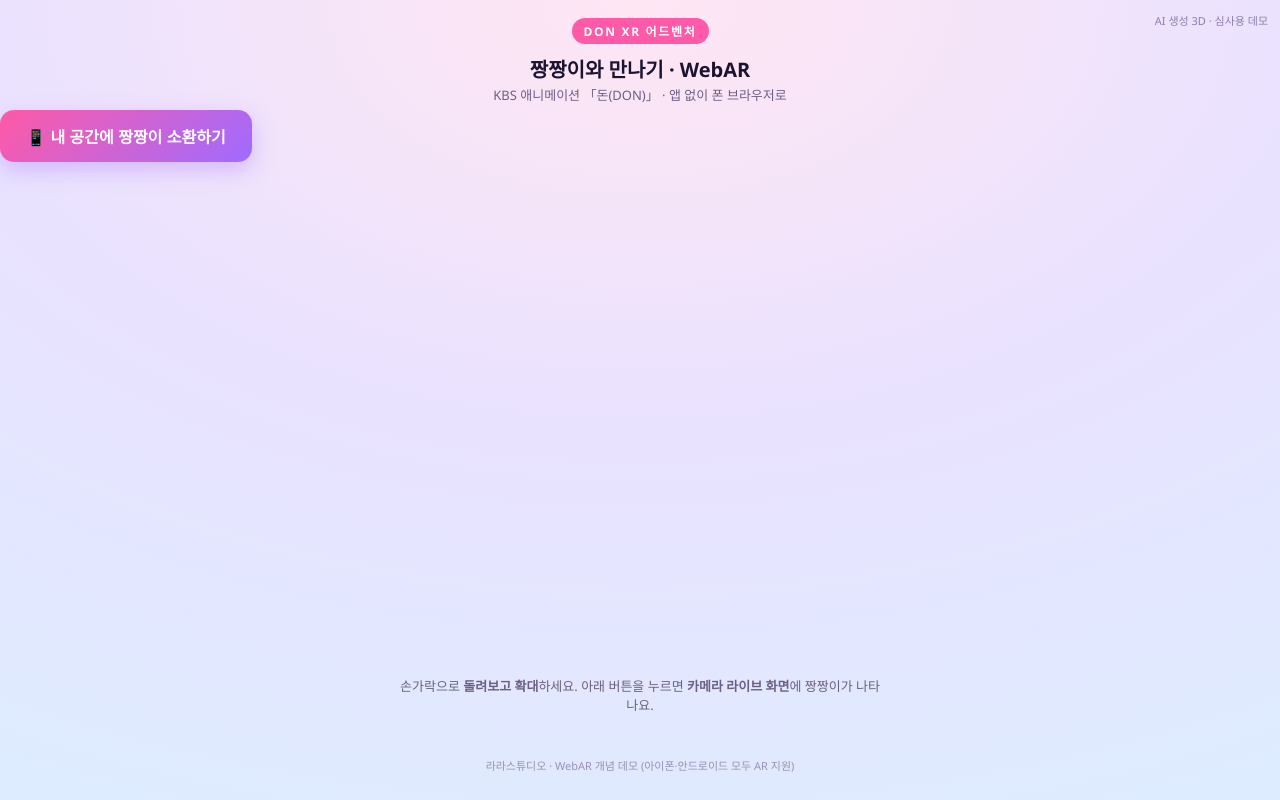
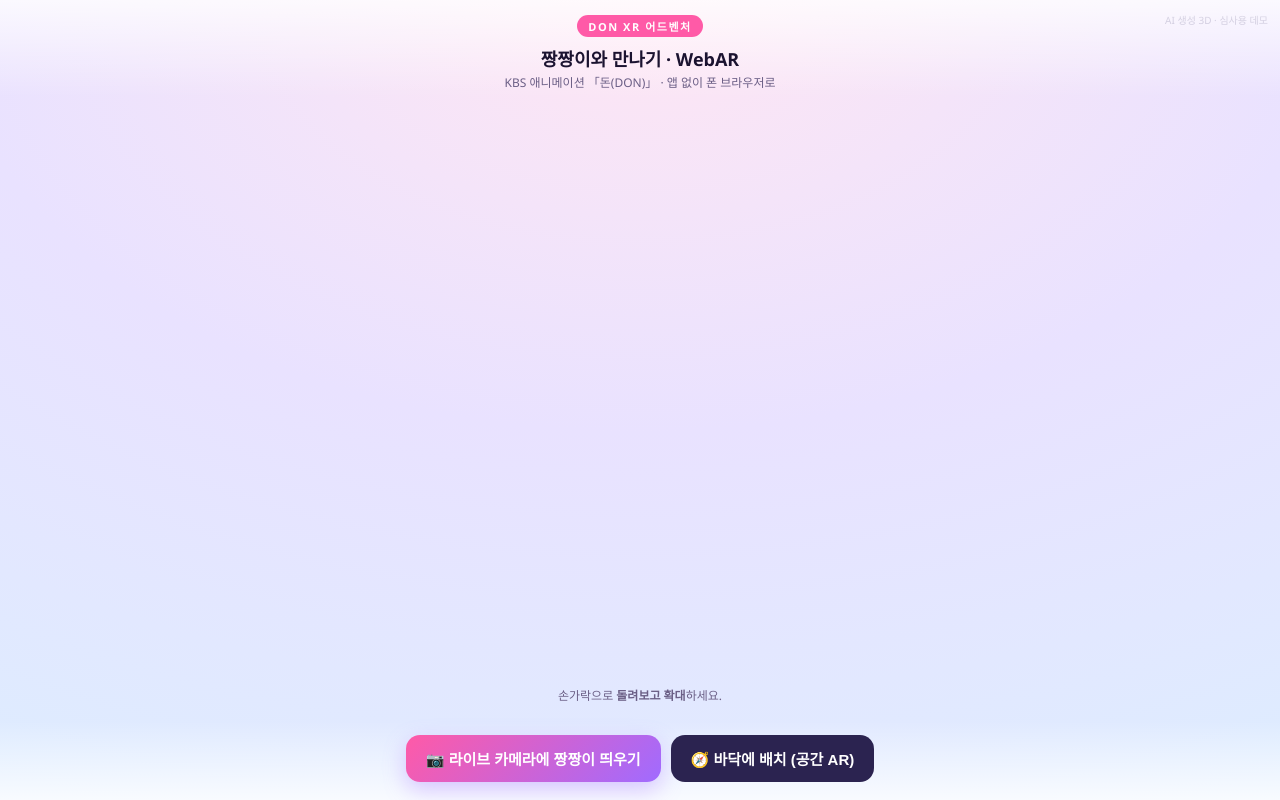
Before and after one commit to encode1234/don-xr-webar, a plain HTML site: page index.html in a window 1280 px wide. Drawn offline with Linux system fonts and the light colour scheme; some packages are replaced by stand-ins of ours; a script that the page names is missing.

Commit message:
라이브 카메라 인페이지 합성 모드 추가 (getUserMedia + 투명 model-viewer)

```diff
--- a/index.html
+++ b/index.html
@@ -2,57 +2,103 @@
 <html lang="ko">
 <head>
 <meta charset="utf-8">
-<meta name="viewport" content="width=device-width, initial-scale=1, maximum-scale=1">
+<meta name="viewport" content="width=device-width, initial-scale=1, maximum-scale=1, viewport-fit=cover">
 <title>DON XR · 짱짱이 WebAR 데모</title>
 <script type="module" src="https://ajax.googleapis.com/ajax/libs/model-viewer/3.5.0/model-viewer.min.js"></script>
 <style>
-  :root{ --pink:#ff5aa7; --ink:#1b1330; }
-  *{box-sizing:border-box} html,body{margin:0;height:100%}
-  body{font-family:'Segoe UI','Malgun Gothic',system-ui,sans-serif;
-    background:radial-gradient(120% 120% at 50% 0%,#ffe6f3 0%,#e9e2ff 45%,#dbeeff 100%);
-    color:var(--ink); display:flex; flex-direction:column; min-height:100dvh}
-  header{padding:18px 20px 6px; text-align:center}
-  header .tag{display:inline-block;font-size:12px;font-weight:800;letter-spacing:.14em;
-    color:#fff;background:var(--pink);padding:4px 12px;border-radius:999px}
-  header h1{margin:10px 0 2px;font-size:20px}
-  header p{margin:0;font-size:13px;color:#6b5f86}
-  model-viewer{flex:1;width:100%;min-height:56vh;background:transparent;--poster-color:transparent}
-  .hint{max-width:520px;margin:0 auto;padding:8px 20px 4px;font-size:13px;color:#6b5f86;text-align:center}
-  .btnbar{padding:6px 16px 22px;display:flex;justify-content:center}
-  .ar{appearance:none;border:0;cursor:pointer;font-weight:800;font-size:16px;color:#fff;
-    background:linear-gradient(135deg,#ff5aa7,#a06bff);padding:14px 26px;border-radius:14px;
-    box-shadow:0 8px 22px rgba(160,107,255,.35)}
-  .foot{font-size:11px;color:#9a8fb5;text-align:center;padding-bottom:16px}
-  .badge{position:absolute;top:12px;right:12px;font-size:11px;color:#8a7fae}
+  :root{ --pink:#ff5aa7; --ink:#1b1330 }
+  *{box-sizing:border-box} html,body{margin:0;height:100%;overflow:hidden}
+  body{font-family:'Segoe UI','Malgun Gothic',system-ui,sans-serif;color:var(--ink)}
+  #stage{position:fixed;inset:0}
+  #bg{position:absolute;inset:0;z-index:0;
+    background:radial-gradient(120% 120% at 50% 0%,#ffe6f3 0%,#e9e2ff 45%,#dbeeff 100%)}
+  #cam{position:absolute;inset:0;width:100%;height:100%;object-fit:cover;z-index:0;display:none;background:#000}
+  model-viewer{position:absolute;inset:0;z-index:1;width:100%;height:100%;background:transparent;--poster-color:transparent}
+  body.live #bg{display:none}
+  body.live #cam{display:block}
+  /* 상단 */
+  .top{position:absolute;top:0;left:0;right:0;z-index:2;text-align:center;padding:14px 16px 6px;
+    background:linear-gradient(#ffffffcc,transparent)}
+  body.live .top{background:linear-gradient(#000000aa,transparent);color:#fff}
+  .tag{display:inline-block;font-size:11px;font-weight:800;letter-spacing:.14em;color:#fff;
+    background:var(--pink);padding:3px 11px;border-radius:999px}
+  .top h1{margin:8px 0 2px;font-size:18px} .top p{margin:0;font-size:12px;color:#6b5f86}
+  body.live .top p{color:#eee}
+  /* 하단 버튼 */
+  .bottom{position:absolute;left:0;right:0;bottom:0;z-index:2;padding:14px 16px calc(18px + env(safe-area-inset-bottom));
+    display:flex;gap:10px;justify-content:center;flex-wrap:wrap;
+    background:linear-gradient(transparent,#ffffffcc)}
+  body.live .bottom{background:linear-gradient(transparent,#000000aa)}
+  button{appearance:none;border:0;cursor:pointer;font-weight:800;font-size:15px;color:#fff;border-radius:14px;padding:13px 20px}
+  .live-btn{background:linear-gradient(135deg,#ff5aa7,#a06bff);box-shadow:0 8px 22px rgba(160,107,255,.35)}
+  .ar-btn{background:#2b2350}
+  .close-btn{background:#e0466e;display:none}
+  body.live .close-btn{display:inline-block}
+  body.live .live-btn{display:none}
+  .hint{position:absolute;left:0;right:0;bottom:84px;z-index:2;text-align:center;font-size:12px;color:#6b5f86;padding:0 20px}
+  body.live .hint{color:#fff;text-shadow:0 1px 3px #000}
+  .badge{position:absolute;top:12px;right:12px;z-index:2;font-size:10px;color:#8a7fae}
+  body.live .badge{color:#ddd}
 </style>
 </head>
 <body>
+<div id="stage">
+  <div id="bg"></div>
+  <video id="cam" playsinline autoplay muted></video>
+
+  <model-viewer id="mv"
+    src="jangjang.glb" ios-src="jangjang.usdz" alt="짱짱이 3D"
+    ar ar-modes="scene-viewer webxr quick-look" ar-scale="auto"
+    camera-controls touch-action="none" auto-rotate rotation-per-second="16deg"
+    shadow-intensity="1" exposure="1.05" environment-image="neutral">
+  </model-viewer>
+
   <span class="badge">AI 생성 3D · 심사용 데모</span>
-  <header>
+  <div class="top">
     <span class="tag">DON XR 어드벤처</span>
     <h1>짱짱이와 만나기 · WebAR</h1>
     <p>KBS 애니메이션 「돈(DON)」 · 앱 없이 폰 브라우저로</p>
-  </header>
+  </div>
 
-  <model-viewer
-    src="jangjang.glb"
-    ios-src="jangjang.usdz"
-    alt="짱짱이 3D"
-    ar ar-modes="scene-viewer webxr quick-look" ar-scale="auto"
-    camera-controls touch-action="pan-y" auto-rotate rotation-per-second="18deg"
-    shadow-intensity="1" exposure="1.05" environment-image="neutral"
-    poster-color="transparent">
-    <button slot="ar-button" class="ar">📱 내 공간에 짱짱이 소환하기</button>
-  </model-viewer>
+  <p class="hint" id="hint">손가락으로 <b>돌려보고 확대</b>하세요.</p>
 
-  <p class="hint">손가락으로 <b>돌려보고 확대</b>하세요. 아래 버튼을 누르면 <b>카메라 라이브 화면</b>에 짱짱이가 나타나요.</p>
-  <div class="btnbar"></div>
-  <p class="foot">라라스튜디오 · WebAR 개념 데모 (아이폰·안드로이드 모두 AR 지원)</p>
+  <div class="bottom">
+    <button class="live-btn" id="liveBtn">📷 라이브 카메라에 짱짱이 띄우기</button>
+    <button class="ar-btn" id="arBtn">🧭 바닥에 배치 (공간 AR)</button>
+    <button class="close-btn" id="closeBtn">✕ 카메라 끄기</button>
+  </div>
+</div>
 
 <script>
-  // AR 미지원 기기 안내
-  const mv=document.querySelector('model-viewer');
-  mv.addEventListener('ar-status',e=>{ if(e.detail.status==='failed') alert('이 기기/브라우저는 AR 실행이 제한돼요. 3D는 그대로 돌려볼 수 있어요!'); });
+  const mv=document.getElementById('mv');
+  const cam=document.getElementById('cam');
+  const hint=document.getElementById('hint');
+  let stream=null;
+
+  // ① 인페이지 라이브 카메라 합성 (짱짱이가 카메라 위에)
+  document.getElementById('liveBtn').addEventListener('click', async ()=>{
+    try{
+      stream=await navigator.mediaDevices.getUserMedia({video:{facingMode:{ideal:'environment'}},audio:false});
+      cam.srcObject=stream; await cam.play().catch(()=>{});
+      document.body.classList.add('live');
+      mv.autoRotate=false; mv.exposure=1.2;
+      hint.innerHTML='실제 화면 위에 <b>짱짱이</b>가 떴어요! 손가락으로 돌리고 확대·이동해 보세요.';
+    }catch(e){ alert('카메라 권한이 필요해요.\n브라우저에서 카메라 허용을 눌러주세요.\n('+e.name+')'); }
+  });
+
+  // 카메라 끄기
+  document.getElementById('closeBtn').addEventListener('click', ()=>{
+    if(stream){ stream.getTracks().forEach(t=>t.stop()); stream=null; }
+    cam.srcObject=null; document.body.classList.remove('live');
+    mv.autoRotate=true; mv.exposure=1.05;
+    hint.innerHTML='손가락으로 <b>돌려보고 확대</b>하세요.';
+  });
+
+  // ② OS 공간 AR (바닥 인식 - Scene Viewer/Quick Look)
+  document.getElementById('arBtn').addEventListener('click', ()=>{
+    if(mv.canActivateAR) mv.activateAR();
+    else alert('이 기기는 공간 AR(바닥 배치)이 제한돼요. 대신 "📷 라이브 카메라"를 눌러보세요!');
+  });
 </script>
 </body>
 </html>
```
